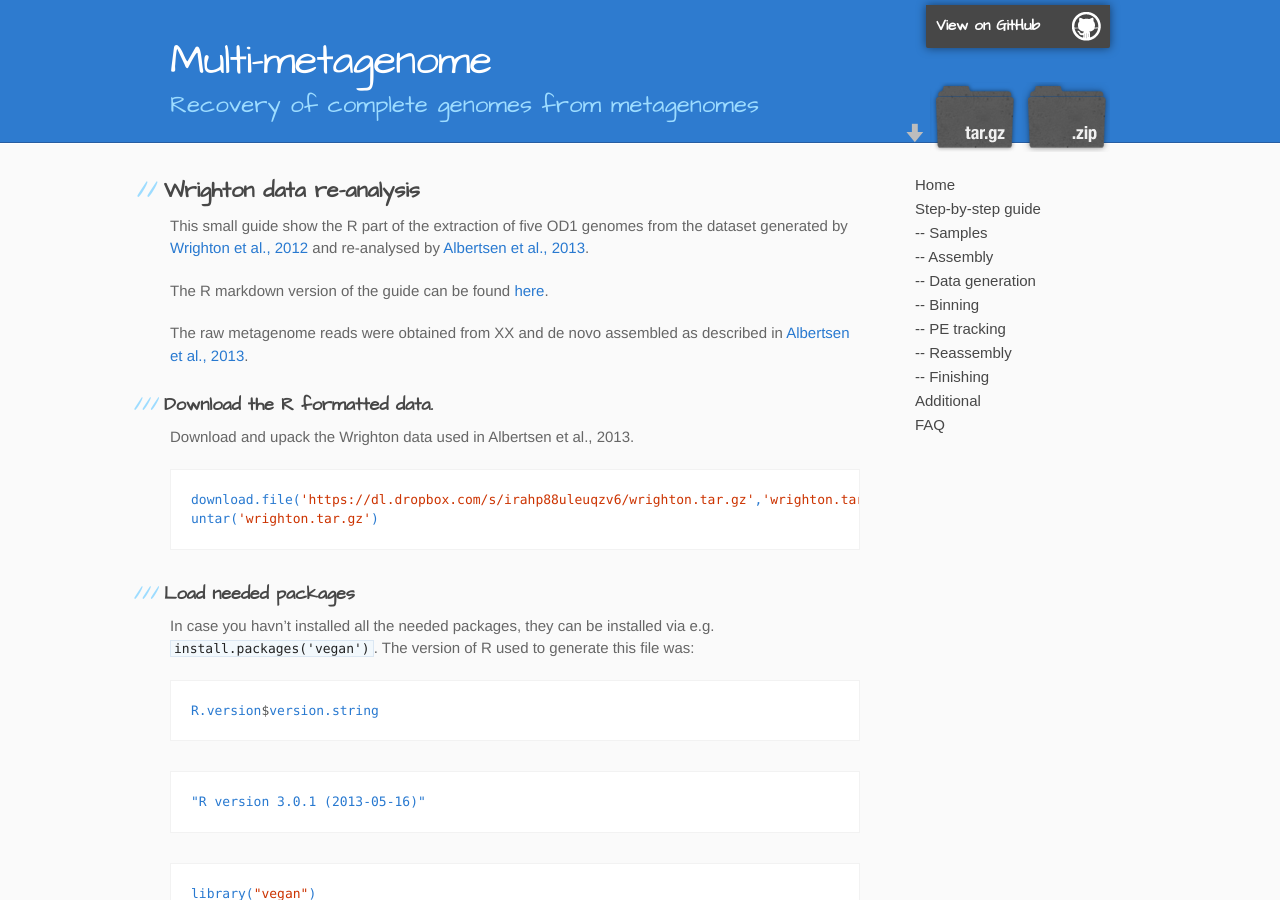
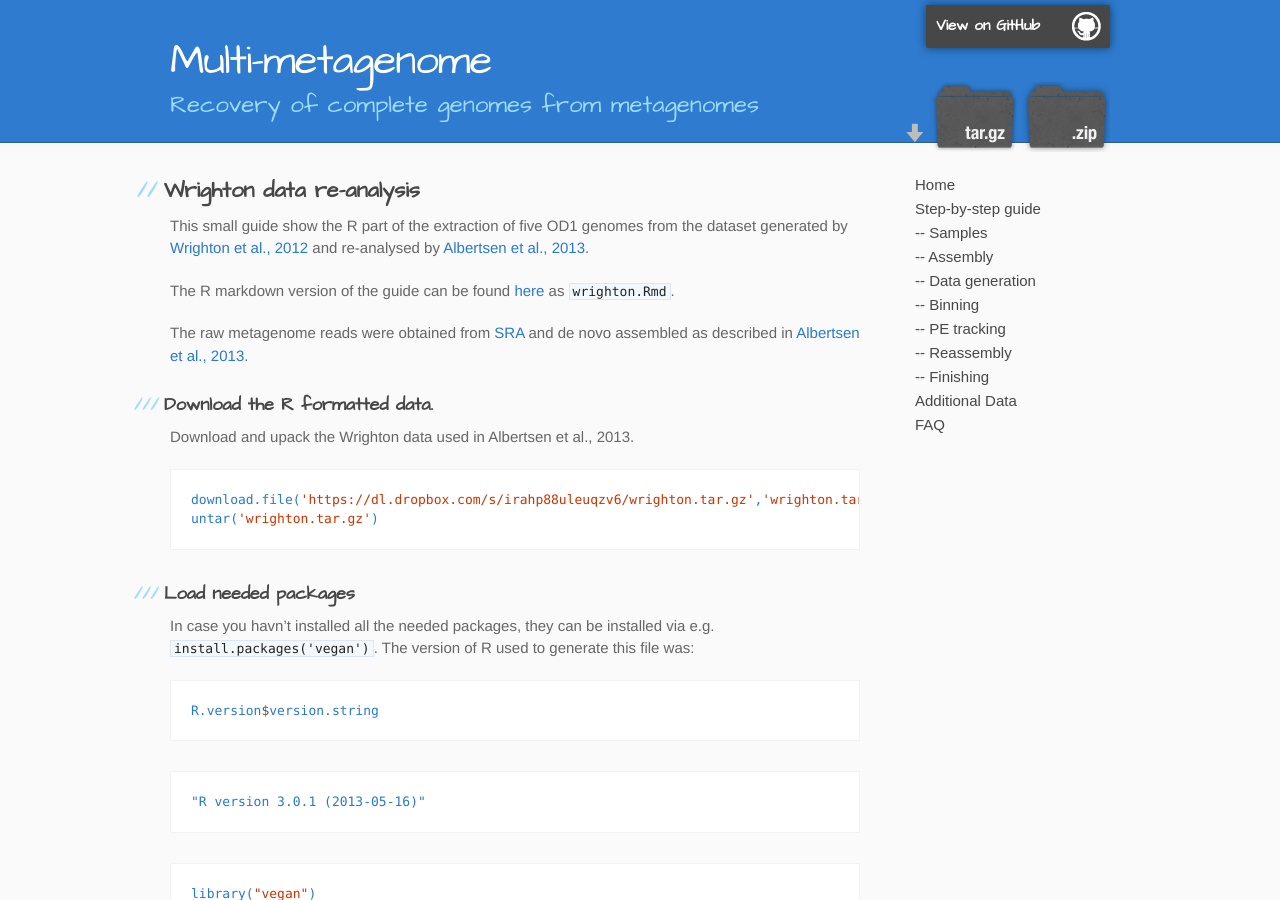
Before and after one commit to MadsAlbertsen/multi-metagenome, a Jekyll site: the page built from docs/wrighton.md, in a window 1280 px wide and 900 px high. Built offline with Jekyll 4.4.1, drawn with Linux system fonts in a browser that asks for light colours.

Commit message:
updated links

```diff
--- a/_includes/docs_contents.html
+++ b/_includes/docs_contents.html
@@ -27,7 +27,7 @@
     <a href="{{ site.url }}/multi-metagenome/docs/step12.html" class="button">-- Finishing</a>
   </p>
   <p class="{% if page.title == "Additional" %}current{% endif %}">
-    <a href="{{ site.url }}/multi-metagenome/docs/additional.html" class="button">Additional</a>
+    <a href="{{ site.url }}/multi-metagenome/docs/additional.html" class="button">Additional Data</a>
   </p>
   <p class="{% if page.title == "FAQ" %}current{% endif %}">
     <a href="{{ site.url }}/multi-metagenome/docs/faq.html" class="button">FAQ</a>
--- a/docs/wrighton.md
+++ b/docs/wrighton.md
@@ -6,9 +6,9 @@ title: Wrighton data
 ## Wrighton data re-analysis
 This small guide show the R part of the extraction of five OD1 genomes from the dataset generated by [Wrighton et al., 2012](http://www.sciencemag.org/content/337/6102/1661) and re-analysed by [Albertsen et al., 2013](http://www.nature.com/nbt/journal/vaop/ncurrent/abs/nbt.2579.html).
 
-The R markdown version of the guide can be found [here]().
+The R markdown version of the guide can be found [here](https://github.com/MadsAlbertsen/multi-metagenome/tree/master/R.markdown.guide) as `wrighton.Rmd`.
 
-The raw metagenome reads were obtained from XX and de novo assembled as described in [Albertsen et al., 2013](http://www.nature.com/nbt/journal/vaop/ncurrent/abs/nbt.2579.html).
+The raw metagenome reads were obtained from [SRA](http://trace.ncbi.nlm.nih.gov/Traces/sra/?study=SRP011637) and de novo assembled as described in [Albertsen et al., 2013](http://www.nature.com/nbt/journal/vaop/ncurrent/abs/nbt.2579.html).
 
 ### Download the R formatted data.
 Download and upack the Wrighton data used in Albertsen et al., 2013.
```
Also changed, not shown: docs/faq.md (+4 -0 lines).
